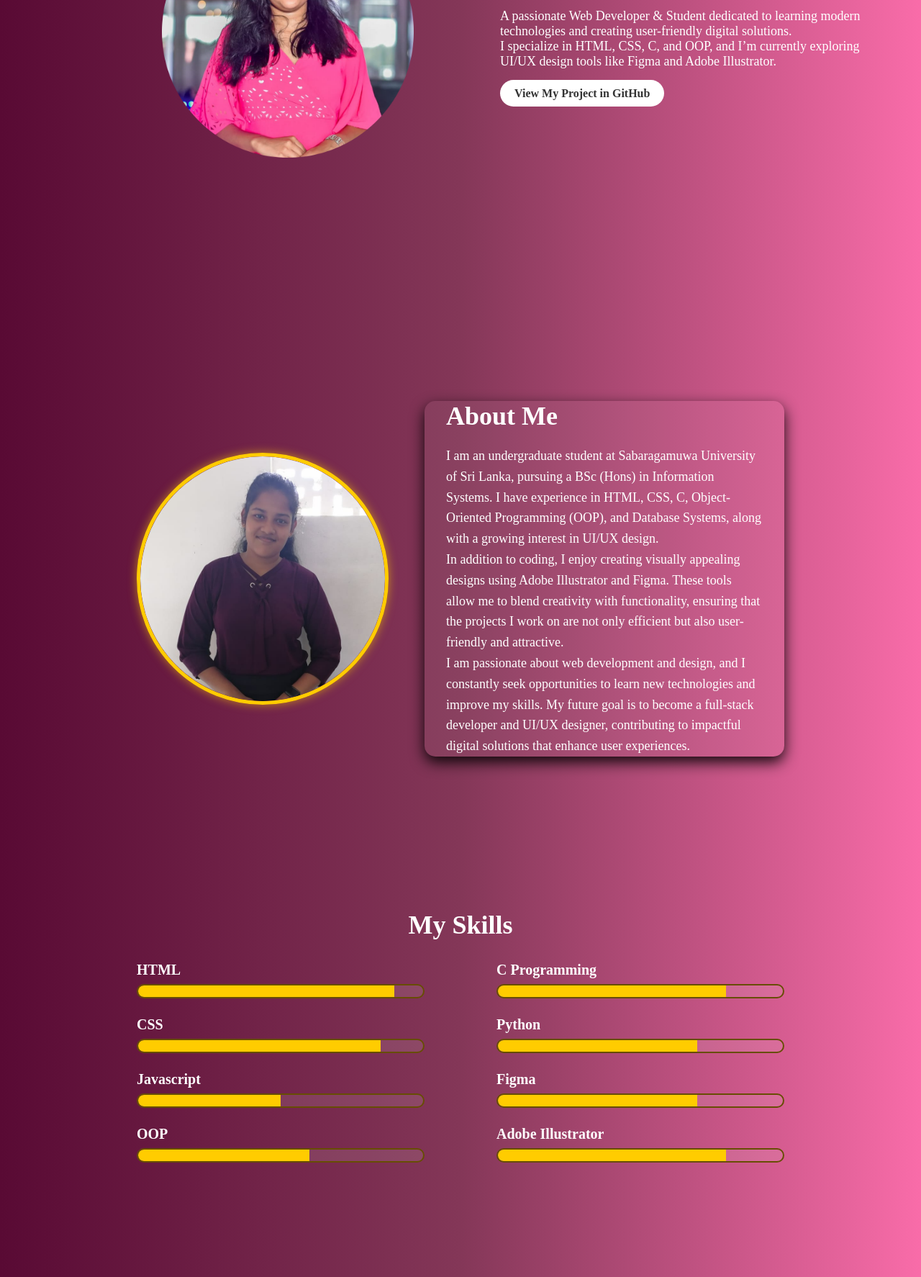
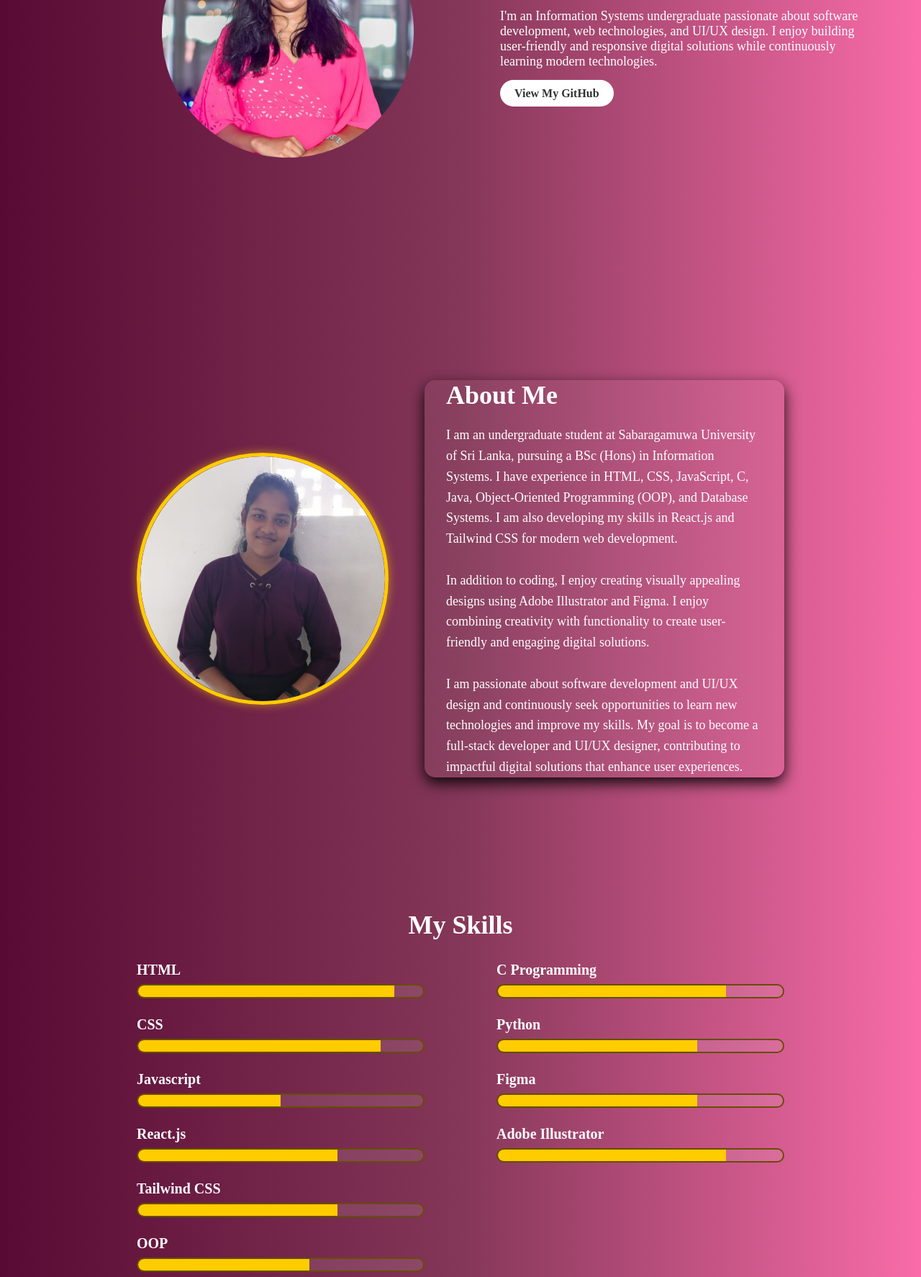
Before and after one commit to wd-isuri/my-portfolio, a plain HTML site: page index.html in a window 1280 px wide. Shown: the part 386-2160 px from the top of the page at 72% size. Drawn offline with nearby package versions, Linux system fonts and the light colour scheme.

Commit message:
Add Sentry-Pod AI project card and fix HTML formatting
Added Sentry-Pod project section with repository link, updated skills structure, and consolidated scroll scripts.

```diff
--- a/index.html
+++ b/index.html
@@ -28,9 +28,17 @@
       <img src="images/me-modified.png" alt="ISURI RUWANYA">
     </div>
     <div class="intro-text">
-      <h2>Hello, I'm <span class="fade-name">ISURI RUWANYA</span></h2>
-      <p>A passionate Web Developer & Student dedicated to learning modern technologies and creating user-friendly digital solutions.<br> I specialize in HTML, CSS, C, and OOP, and I’m currently exploring UI/UX design tools like Figma and Adobe Illustrator.</p>
-      <a href="https://github.com/wd-isuri" class="btn">View My Project in GitHub</a>
+     <h2>Hello, I'm <span class="fade-name">ISURI RUWANYA</span></h2>
+
+        <p>
+          I'm an Information Systems undergraduate passionate about software development,
+          web technologies, and UI/UX design. I enjoy building user-friendly and
+          responsive digital solutions while continuously learning modern technologies.
+        </p>
+
+        <a href="https://github.com/wd-isuri" class="btn" target="_blank">
+          View My GitHub
+        </a>
     </div>
   </div>
 </section>
@@ -61,20 +69,29 @@
     </div>
     <div class="about-text">
       <h2>About Me</h2>
-      <p>
-        I am an undergraduate student at Sabaragamuwa University of Sri Lanka, pursuing a BSc (Hons) in Information Systems. I have experience in HTML, CSS, C, Object-Oriented Programming (OOP), and Database Systems, along with a growing interest in UI/UX design.<br>
+        <p>
+          I am an undergraduate student at Sabaragamuwa University of Sri Lanka,
+          pursuing a BSc (Hons) in Information Systems. I have experience in HTML,
+          CSS, JavaScript, C, Java, Object-Oriented Programming (OOP), and Database
+          Systems. I am also developing my skills in React.js and Tailwind CSS for
+          modern web development.<br><br>
 
-        In addition to coding, I enjoy creating visually appealing designs using Adobe Illustrator and Figma. These tools allow me to blend creativity with functionality, ensuring that the projects I work on are not only efficient but also user-friendly and attractive.<br>
+          In addition to coding, I enjoy creating visually appealing designs using
+          Adobe Illustrator and Figma. I enjoy combining creativity with
+          functionality to create user-friendly and engaging digital solutions.<br><br>
 
-        I am passionate about web development and design, and I constantly seek opportunities to learn new technologies and improve my skills. My future goal is to become a full-stack developer and UI/UX designer, contributing to impactful digital solutions that enhance user experiences.
-      </p>
+          I am passionate about software development and UI/UX design and continuously
+          seek opportunities to learn new technologies and improve my skills. My goal
+          is to become a full-stack developer and UI/UX designer, contributing to
+          impactful digital solutions that enhance user experiences.
+        </p>
     </div>
   </div>
 </section>
 
 <script>
   function revealOnScroll() {
-    const sections = document.querySelectorAll(".intro, .about-container"); // add more if needed
+    const sections = document.querySelectorAll(".intro, .about-container");
     const screenPosition = window.innerHeight / 1.2;
 
     sections.forEach(section => {
@@ -114,6 +131,18 @@
           <div class="skill-level" data-width="50%"></div>
         </div>
       </div>
+        <div class="skill">
+      <h3>React.js</h3>
+      <div class="skill-bar">
+        <div class="skill-level" data-width="70%"></div>
+      </div>
+    </div>
+    <div class="skill">
+      <h3>Tailwind CSS</h3>
+      <div class="skill-bar">
+        <div class="skill-level" data-width="70%"></div>
+      </div>
+    </div>
       <div class="skill">
         <h3>OOP</h3>
         <div class="skill-bar">
@@ -178,6 +207,28 @@
 <section id="projects">
   <h2>My Projects</h2>
   <div class="projects-container">
+      <div class="project-card">
+      <img src="images/sentrypod.png" alt="Sentry-Pod AI NMS">
+
+      <h3>Sentry-Pod AI NMS</h3>
+
+      <p>
+        A containerized Network Management System for intent-based networking.
+        The system uses AI to translate natural language instructions into
+        Cisco IOS commands and supports network automation, monitoring,
+        configuration management, and human-in-the-loop approval.
+      </p>
+
+      <p>
+        <strong>Technologies:</strong>
+        Python, FastAPI, React.js, Tailwind CSS, PostgreSQL,
+        Ansible, Podman, Cisco IOS, Groq AI
+      </p>
+
+      <a href="https://github.com/SanujaMenath/Sentry-Pod" target="_blank" rel="noopener noreferrer">
+          <i class="ri-github-fill"></i> View on GitHub
+    </a>
+    </div>
     <div class="project-card">
       <img src="images/Screenshot 2025-09-07 185130.png" alt="Project 1">
       <h3>Travel Website</h3>
@@ -265,12 +316,6 @@
     window.addEventListener('scroll', revealOnScroll);
     window.addEventListener('load', revealOnScroll);
   </script>
-</body>
-
-
-
-
-
 
 <!-- Footer -->
 <footer>
```
